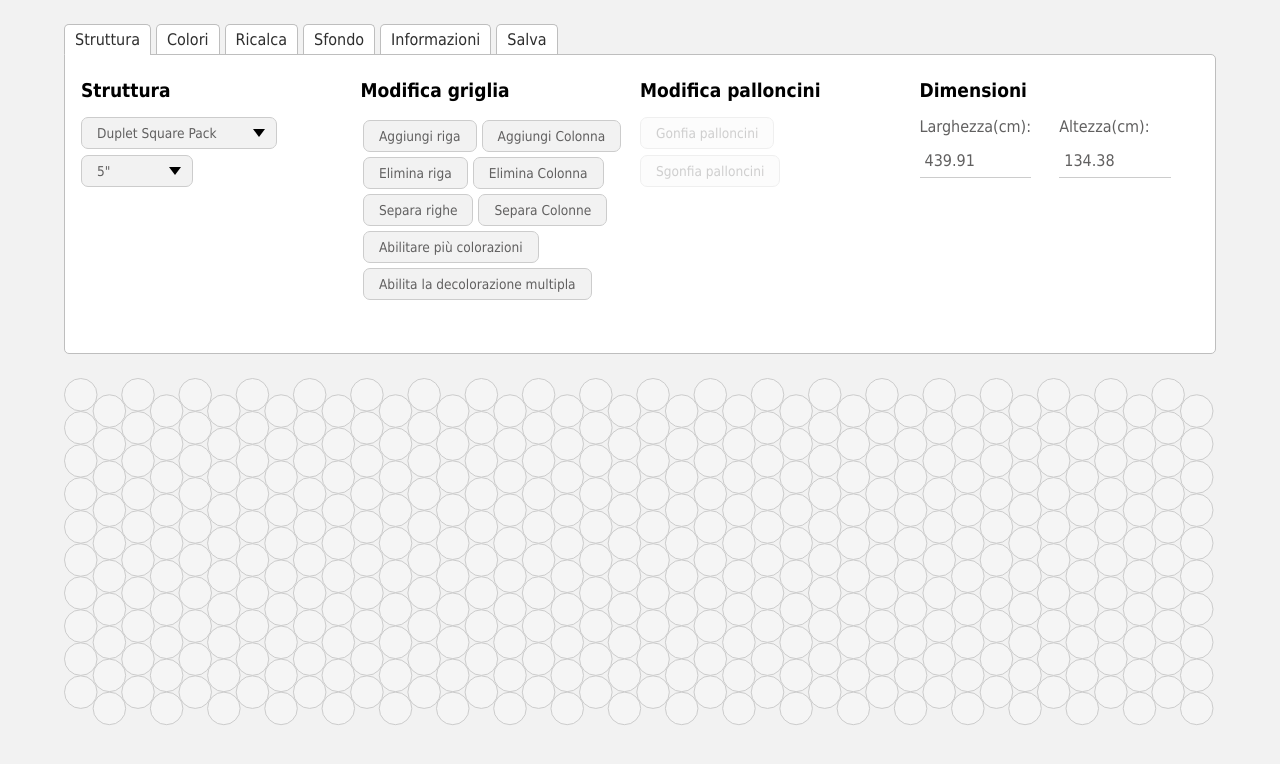
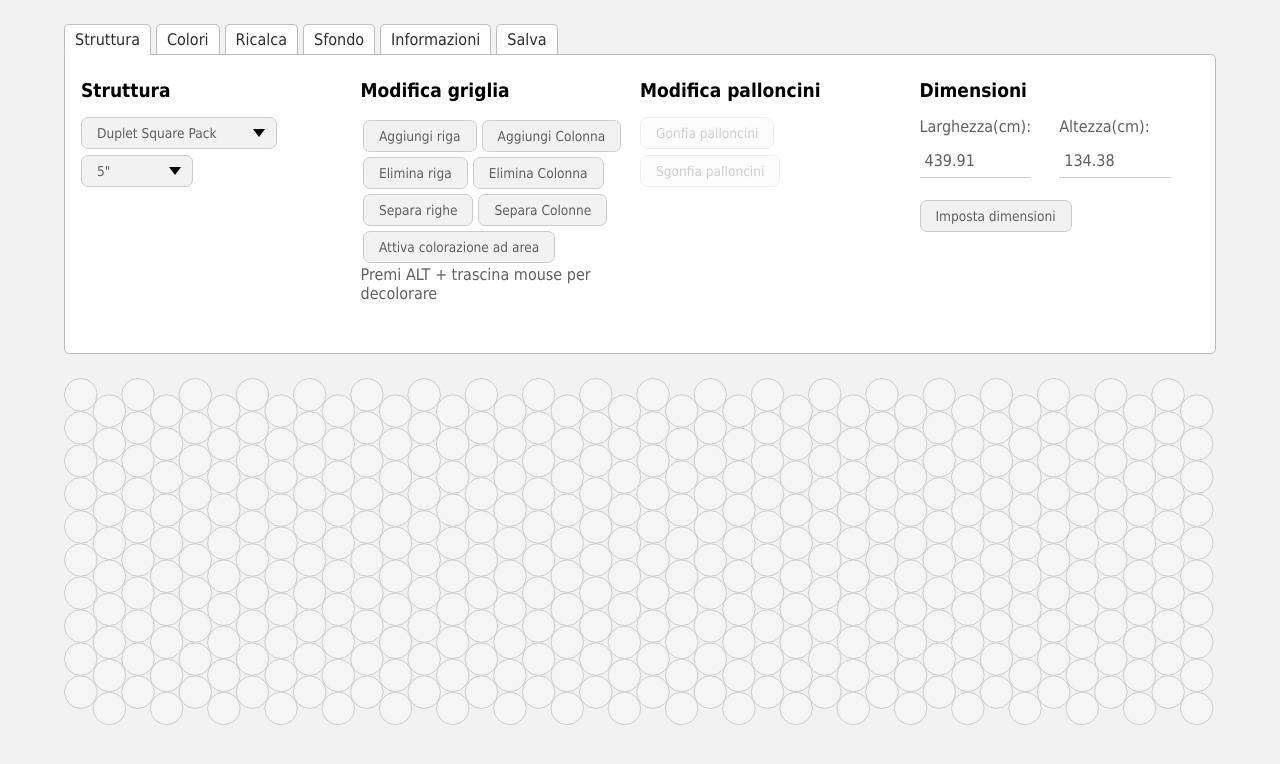
Before and after one commit to Asad13/Balloon-structure-design-tool, a plain HTML site: page index.html in a window 1280 px wide. Drawn offline with Linux system fonts and the light colour scheme.

Commit message:
Update index.html

```diff
--- a/index.html
+++ b/index.html
@@ -87,11 +87,14 @@
                                 id="separateRowBtn" value="Separa righe">
                             <input type="button" class="Modifica-btns Modifica-Colonna-btns control-btns"
                                 id="separateColonaBtn" value="Separa Colonne">
-                            <input type="button" class="Modifica-btns control-btns drag-activation-buttons"
-                                id="activateDragColoring" value="Abilitare più colorazioni" data-state="disabled">
-                            <input type="button" class="Modifica-btns control-btns drag-activation-buttons"
+                            <div style="width: 100%">
+                                <input type="button" class="Modifica-btns control-btns drag-activation-buttons"
+                                    id="activateDragColoring" value="Attiva colorazione ad area" data-state="disabled">
+                                <label class="hint">Premi ALT + trascina mouse per decolorare</label>
+                            </div>
+                            <!-- <input type="button" class="Modifica-btns control-btns drag-activation-buttons"
                                 id="activateDragDecoloring" value="Abilita la decolorazione multipla"
-                                data-state="disabled">
+                                data-state="disabled"> -->
                         </div>
                     </div>
                     <!-- Edit Balloons Columns -->
@@ -120,6 +123,9 @@
                                 <label for="height">Altezza(cm):</label>
                                 <input type="number" name="height" id="height" min="0" value="134.38">
                             </div>
+                        </div>
+                        <div style="display: flex;margin-top: 1rem;">
+                            <input type="button" id="impostaDimensioni" value="Imposta dimensioni">
                         </div>
                     </div>
                 </section>
@@ -429,6 +435,7 @@
     <script src="./js/functions.js"></script>
     <script src="./js/create-design.js"></script>
     <script src="./js/main.js"></script>
+    <!-- <script src="./js/main2.js"></script> -->
 </body>
 
 </html>
```
